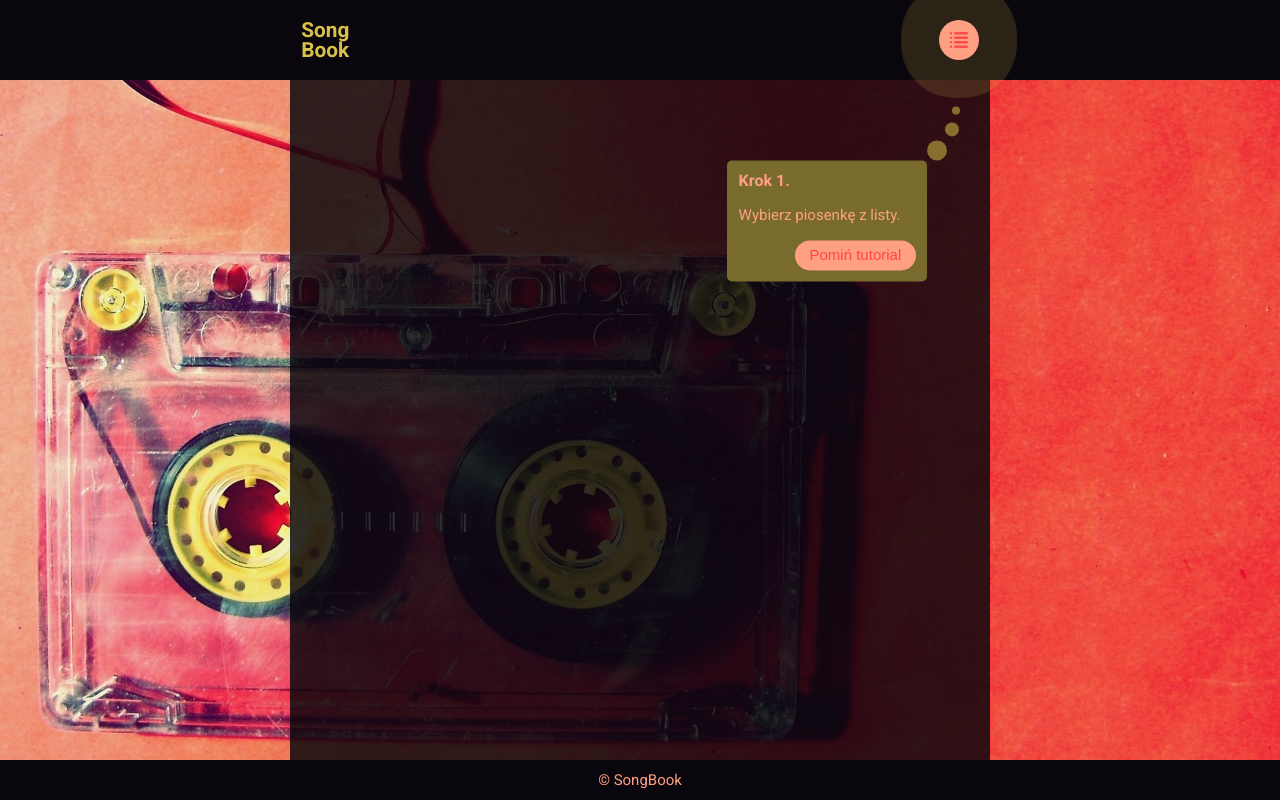
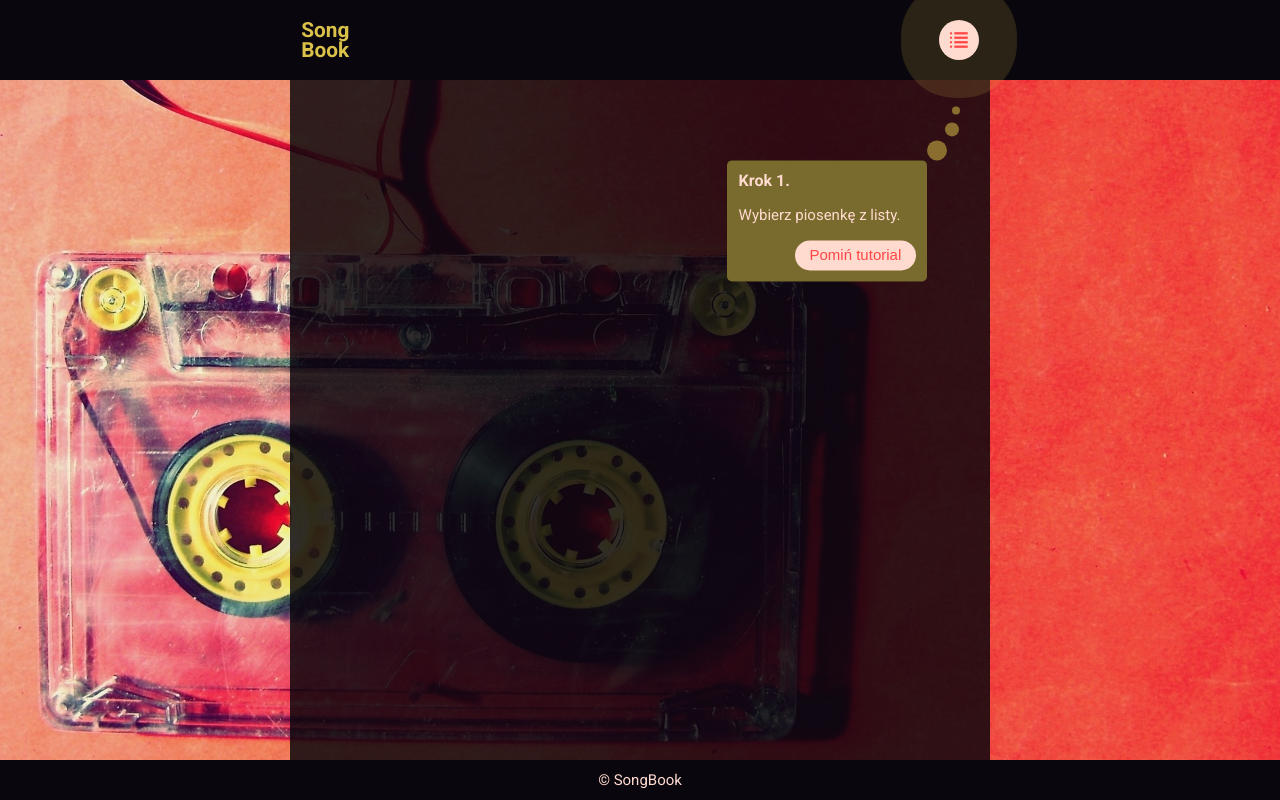
Before and after one commit to patrykkowalski0617/songbook, a React (Create React App) app: page / in a window 1280 px wide. Built offline with nearby package versions, Linux system fonts and the light colour scheme.

Commit message:
custom colors for PerfectScrollbar

```diff
--- a/src/components/main/lyrics/LyricsBody.js
+++ b/src/components/main/lyrics/LyricsBody.js
@@ -13,6 +13,37 @@ import PerfectScrollbar from "react-perfect-scrollbar";
 
 const LyricsBodyContainer = styled.div`
     position: relative;
+    .ps .ps__rail-y:hover,
+    .ps .ps__rail-y.ps--clicking {
+        background: ${props =>
+            colorScheme[props.colorSchemeNo].muted} !important;
+        opacity: 1;
+    }
+    .ps__thumb-y {
+        background: ${props =>
+            colorScheme[props.colorSchemeNo].contrast1} !important;
+    }
+    .ps__rail-y {
+        margin-top: 5px;
+        margin-bottom: 5px;
+        &::before,
+        &::after {
+            content: "";
+            background: inherit;
+            display: block;
+            width: 100%;
+            height: 5px;
+            position: absolute;
+        }
+        &::after {
+            bottom: -5px;
+            border-radius: 0 0 5px 5px;
+        }
+        &::before {
+            top: -5px;
+            border-radius: 5px 5px 0 0;
+        }
+    }
 `;
 
 const ProgressBarContainer = styled.div`
@@ -153,7 +184,7 @@ class LyricsBody extends Component {
                         indexOfLastBar={this.indexOfLastBar}
                     />
                 ) : null}
-                <LyricsBodyContainer>
+                <LyricsBodyContainer colorSchemeNo={colorSchemeNo}>
                     <Countdown />
                     <PerfectScrollbar
                         ref={this.perfectScrollContainerRef}
--- a/src/components/style/colorScheme.js
+++ b/src/components/style/colorScheme.js
@@ -36,8 +36,8 @@ export const colorScheme = [
         bgImgName: "music_tape",
         dark1: "#0A060D",
         dark2: "#271A33",
-        light1: "#FFA082",
-        light2: "#D9876F",
+        light1: "#FFDACF",
+        light2: "#D9B9B0",
         muted: "#B36F5B",
         contrast1: "#D9C14A",
         contrast2: "#FFE357",
```
